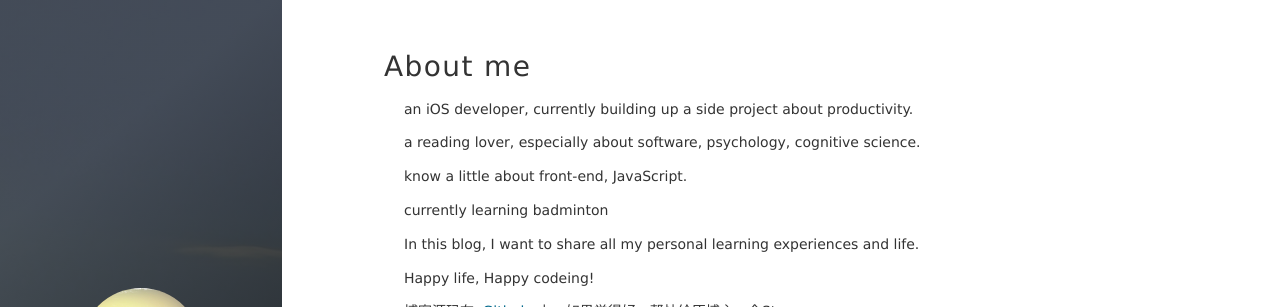
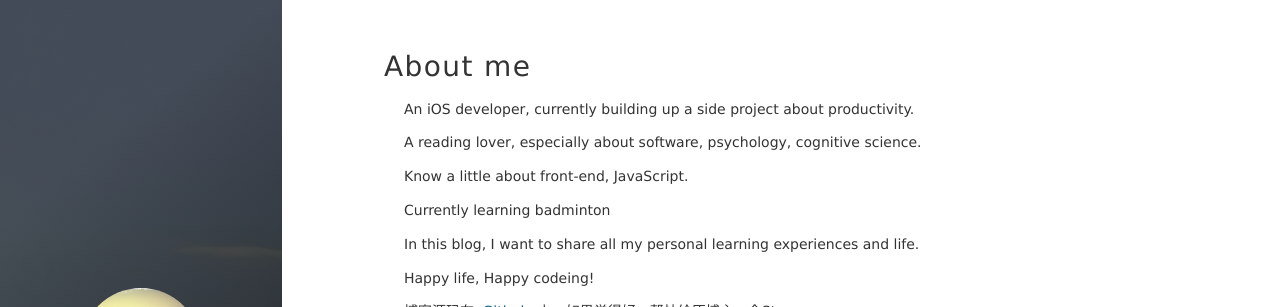
Before and after one commit to iDevSpread/iDevSpread, a Jekyll site: the page built from about.md, in a window 1280 px wide. Shown: the top 307 px of the page. Built offline with Jekyll 4.4.1, drawn with Linux system fonts in a browser that asks for light colours; nearby versions of some CDN libraries; comment, search, counter and statistics services are not loaded.

Commit message:
fix error

```diff
--- a/_config.yml
+++ b/_config.yml
@@ -1,7 +1,7 @@
 title: Feynman Wang
 subtitle: Personal Site
 description: Welcome ~
-permalink: /:year/:month/:title/
+
 avatarTitle: Feynman_W
 avatarDesc: iOS / Deep Learning
 
@@ -41,7 +41,7 @@ ga:
 #
 #
 # 《--------------- 下面的信息可以自行选择是否修改 ------------------------》
-
+permalink: /:year/:month/:title/
 
 
 # Format
--- a/about.md
+++ b/about.md
@@ -3,14 +3,14 @@ layout: page
 title: About me
 ---
 
-an iOS developer, currently building up a side project about productivity.
+An iOS developer, currently building up a side project about productivity.
 <p>
-a reading lover, especially about software, psychology, cognitive science.
+A reading lover, especially about software, psychology, cognitive science.
 <p>
-know a little about front-end, JavaScript.
+Know a little about front-end, JavaScript.
 
 <p>
-currently learning badminton
+Currently learning badminton
 
 <p>
 
```
